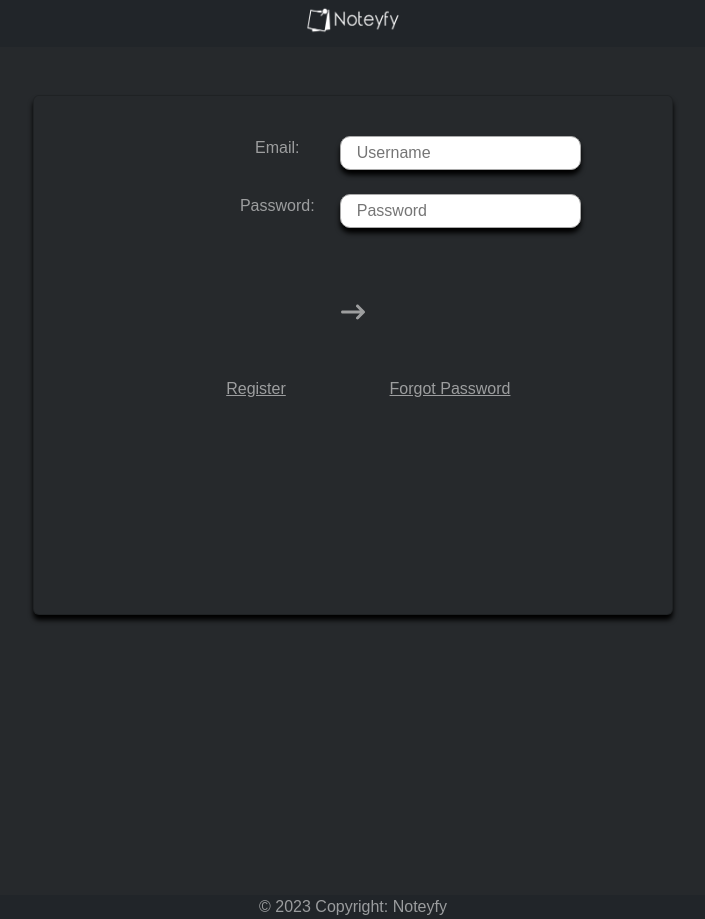
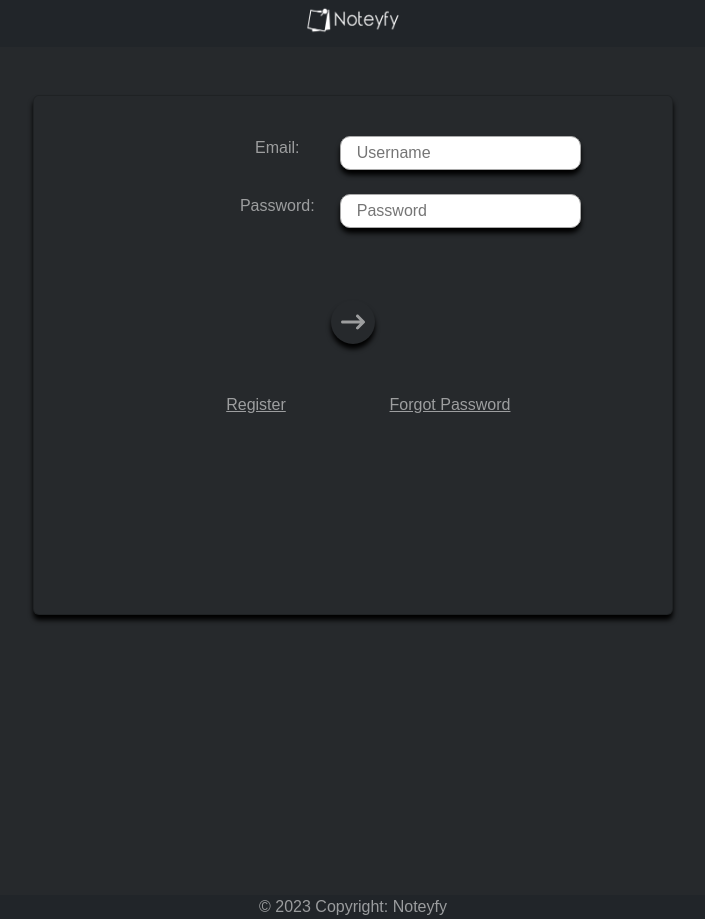
Before and after one commit to suseendran93/note-taking-mern-app, a React (Create React App) app in the folder client/: page / in a window 1280 px wide. Shown: the whole page, without its empty margins (287-992 px from the left). Built offline with nearby package versions, Linux system fonts and the light colour scheme; no server answers.

Commit message:
css fix in login page

```diff
--- a/client/src/App.css
+++ b/client/src/App.css
@@ -387,3 +387,11 @@ input:-internal-autofill-selected {
   box-shadow: var(--boxShadow);
   height: 65vh;
 }
+.login-btn{
+  cursor: pointer;
+  display: inline-flex;
+  color:rgba(255, 255, 255, 0.55);
+  padding: 10px;
+  border-radius: 50%;
+  box-shadow: 0px 5px 5px #000;
+}
--- a/client/src/pages/Login.js
+++ b/client/src/pages/Login.js
@@ -104,16 +104,14 @@ const Login = () => {
           </div>
           <div className="row justify-content-center align-items-center my-5">
             <div className="col-12">
-              <FontAwesomeIcon
-                className="edit-icons"
-                icon={faLongArrowRight}
-                style={{
-                  cursor: "pointer",
-                  fontSize: "24px",
-                  color: "rgba(255, 255, 255, 0.55)",
-                }}
-                onClick={handleLogin}
-              />
+              <div className="login-btn">
+                <FontAwesomeIcon
+                  className="edit-icons"
+                  icon={faLongArrowRight}
+                  onClick={handleLogin}
+                  style={{ fontSize: "24px" }}
+                />
+              </div>
             </div>
             <div className="row justify-content-center mt-5">
               <div className="col-12 col-md-4">
```
